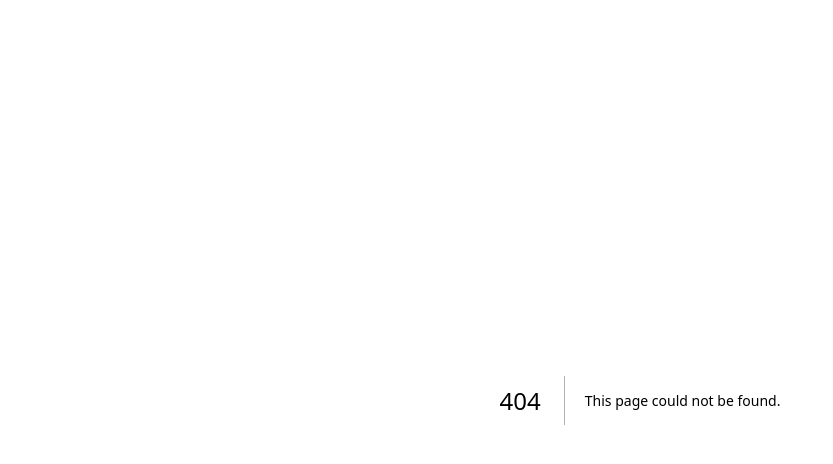
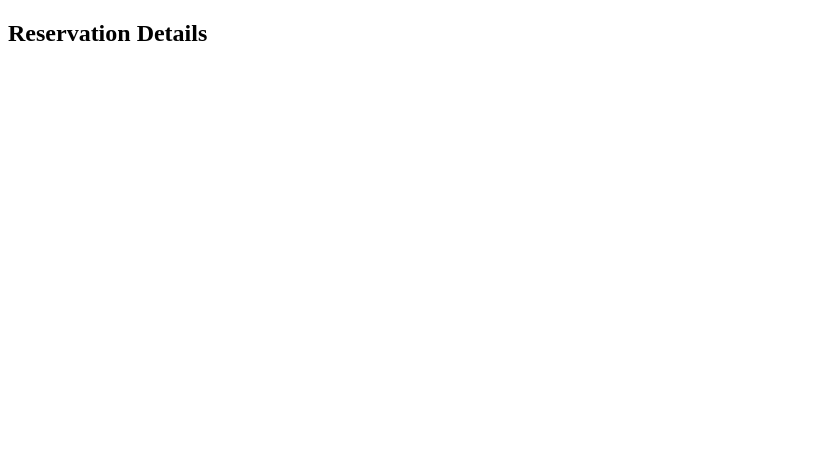
Before and after one commit to Jameson789/ilab-booking, a Next.js app in the folder next-frontend/: page /reservations/1 in a window 1280 px wide. Before the commit this address had no page. Shown: the top 464 px of the page, without its empty margins (0-833 px from the left). Built offline with nearby package versions, Linux system fonts and the light colour scheme.

Commit message:
adding new route for full view page

```diff
--- /dev/null
+++ b/next-frontend/app/reservations/[id]/page.jsx
@@ -0,0 +1,12 @@
+'use client'
+
+function ReservationPage() {
+
+  return (
+    <div>
+      <h2>Reservation Details</h2>
+    </div>
+  );
+}
+
+export default ReservationPage;
```
Also changed, not shown: next-frontend/components/main-page/Reservation.jsx (+3 -4 lines).
